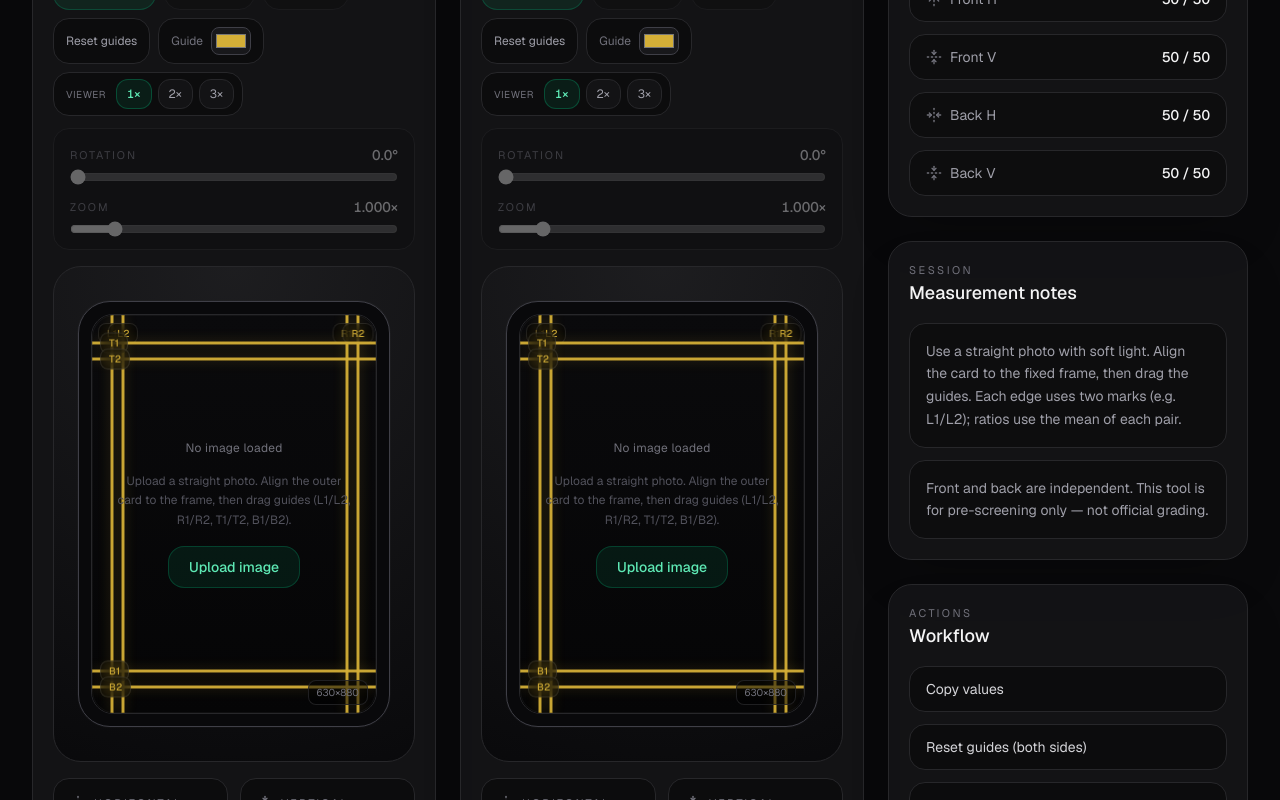
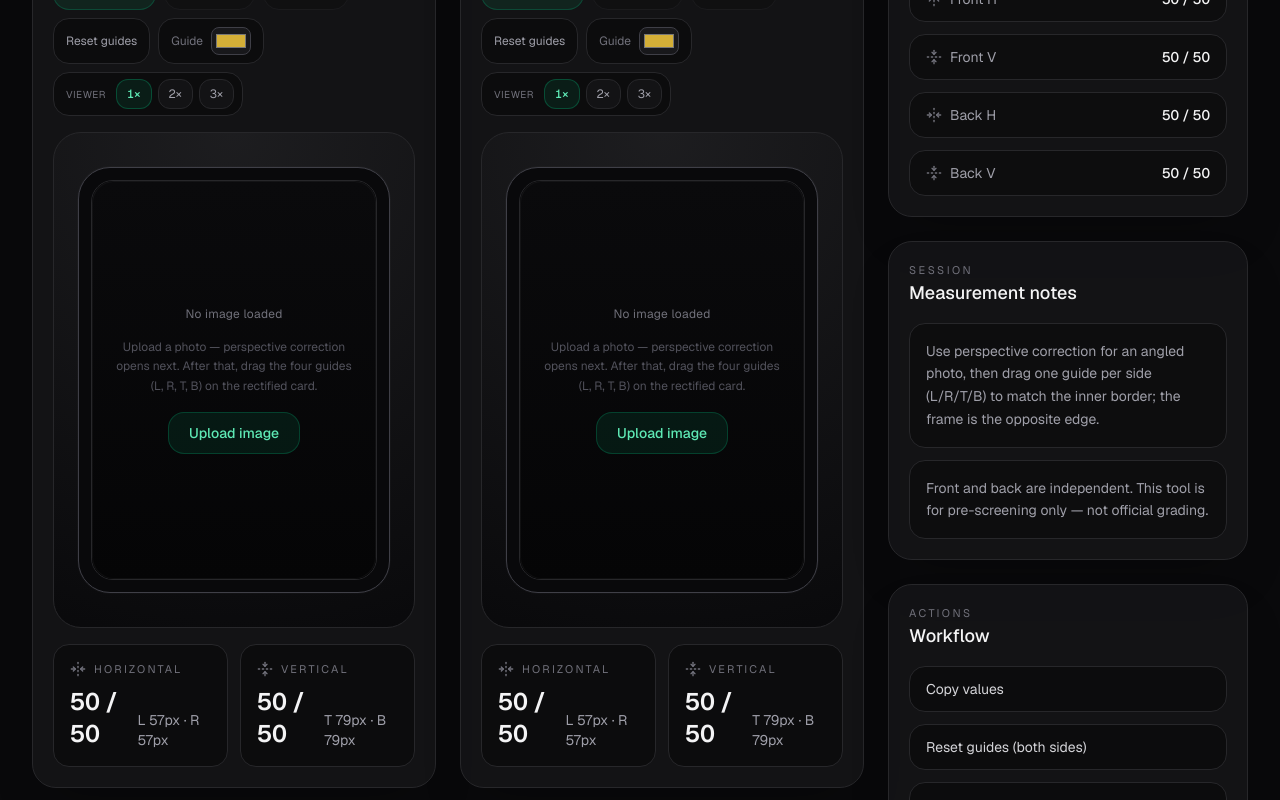
Before and after one commit to lachimek/poke-center, a Next.js app: page / in a window 1280 px wide. Shown: the part 280-1080 px from the top of the page. Built offline with nearby package versions, Linux system fonts and the light colour scheme.

Commit message:
guides change and rotation, zoom removal

```diff
--- a/src/components/centering/CardViewer.tsx
+++ b/src/components/centering/CardViewer.tsx
@@ -10,9 +10,6 @@ import {
 import {
   CARD_LOGICAL_HEIGHT,
   CARD_LOGICAL_WIDTH,
-  WHEEL_ZOOM_STEP,
-  ZOOM_MAX,
-  ZOOM_MIN,
 } from "@/lib/centering/constants";
 import type { GuideLines, ViewTransform } from "@/lib/centering/types";
 import { GuideOverlay } from "./GuideOverlay";
@@ -117,7 +114,6 @@ export function CardViewer({
     const s = fitScale(fw, fh, natural.w, natural.h);
     onTransformChange({
       scale: s,
-      rotation: 0,
       offsetX: 0,
       offsetY: 0,
     });
@@ -142,23 +138,10 @@ export function CardViewer({
       const s = fitScale(fw, fh, w, h);
       onTransformChange({
         scale: s,
-        rotation: 0,
         offsetX: 0,
         offsetY: 0,
       });
     });
-  };
-
-  const onWheel = (e: React.WheelEvent) => {
-    if (!imageSrc) return;
-    e.preventDefault();
-    const dir = e.deltaY > 0 ? -1 : 1;
-    const factor = dir > 0 ? WHEEL_ZOOM_STEP : 1 / WHEEL_ZOOM_STEP;
-    const next = Math.min(
-      ZOOM_MAX,
-      Math.max(ZOOM_MIN, transform.scale * factor),
-    );
-    onTransformChange({ ...transform, scale: next });
   };
 
   const panStart = (e: React.PointerEvent) => {
@@ -193,7 +176,7 @@ export function CardViewer({
     panRef.current = null;
   };
 
-  const { scale, rotation, offsetX, offsetY } = transform;
+  const { scale, offsetX, offsetY } = transform;
   const nw = natural?.w ?? 0;
   const nh = natural?.h ?? 0;
   const dispW = nw * scale;
@@ -214,7 +197,6 @@ export function CardViewer({
             style={{
               aspectRatio: `${CARD_LOGICAL_WIDTH} / ${CARD_LOGICAL_HEIGHT}`,
             }}
-            onWheel={onWheel}
           >
             <div
               className="absolute inset-0 bg-[linear-gradient(180deg,#0a0a0c_0%,#050506_100%)]"
@@ -238,8 +220,8 @@ export function CardViewer({
                   No image loaded
                 </p>
                 <p className="max-w-[260px] text-xs leading-relaxed text-zinc-600">
-                  Upload a straight photo. Align the outer card to the frame,
-                  then drag guides (L1/L2, R1/R2, T1/T2, B1/B2).
+                  Upload a photo — perspective correction opens next. After
+                  that, drag the four guides (L, R, T, B) on the rectified card.
                 </p>
                 <button
                   type="button"
@@ -266,8 +248,6 @@ export function CardViewer({
                     height: natural ? dispH : 0,
                     marginLeft: natural ? -dispW / 2 + offsetX : 0,
                     marginTop: natural ? -dispH / 2 + offsetY : 0,
-                    transform: `rotate(${rotation}deg)`,
-                    transformOrigin: "center center",
                     opacity: natural ? 1 : 0,
                   }}
                 >
@@ -288,12 +268,14 @@ export function CardViewer({
 
             <div className="pointer-events-none absolute inset-0 z-[5] rounded-[22px] shadow-[inset_0_0_0_1px_rgba(255,255,255,0.04)]" />
 
+            {imageSrc ? (
               <GuideOverlay
                 displayScale={displayScale}
                 guides={guides}
                 onGuidesChange={onGuidesChange}
                 guideColor={guideColor}
               />
+            ) : null}
           </div>
         </div>
       </div>
--- a/src/components/centering/CardWorkspace.tsx
+++ b/src/components/centering/CardWorkspace.tsx
@@ -110,7 +110,8 @@ export function CardWorkspace({
   const onUpload = useCallback(
     (file: File) => {
       const url = URL.createObjectURL(file);
-      setPerspectiveMode(false);
+      setPerspectiveSession((n) => n + 1);
+      setPerspectiveMode(true);
       setPerspectiveDraft(null);
       setPerspectiveValid(false);
       setPerspectiveHint(null);
@@ -232,28 +233,6 @@ export function CardWorkspace({
     };
   }, [perspectiveDraft, perspectiveValid, setState, state.rawImageSrc]);
 
-  const onResetRectification = useCallback(() => {
-    setState((s) => {
-      const rectified = s.imageSrc;
-      if (!s.rawImageSrc || !rectified || rectified === s.rawImageSrc) {
-        return s;
-      }
-      URL.revokeObjectURL(rectified);
-      return {
-        ...s,
-        imageSrc: s.rawImageSrc,
-        transform: { ...DEFAULT_VIEW_TRANSFORM },
-        guides: { ...DEFAULT_GUIDES },
-      };
-    });
-    setFitRequestId((n) => n + 1);
-  }, [setState]);
-
-  const isRectified =
-    !!state.rawImageSrc &&
-    !!state.imageSrc &&
-    state.imageSrc !== state.rawImageSrc;
-
   return (
     <section className="flex min-w-0 flex-col rounded-3xl border border-zinc-800 bg-zinc-900/70 p-5 shadow-2xl shadow-black/20">
       <input
@@ -283,8 +262,6 @@ export function CardWorkspace({
       <Toolbar
         hasImage={!!state.imageSrc}
         onReplaceImage={() => replaceInputRef.current?.click()}
-        transform={state.transform}
-        onTransformChange={onTransformChange}
         onResetView={onResetView}
         onResetGuides={onResetGuides}
         guideColor={state.guideColor}
@@ -294,11 +271,9 @@ export function CardWorkspace({
         perspectiveMode={perspectiveMode}
         perspectiveApplyEnabled={perspectiveValid && !!perspectiveDraft}
         perspectiveHint={perspectiveHint}
-        isRectified={isRectified}
         onOpenPerspective={onOpenPerspective}
         onPerspectiveApply={onPerspectiveApply}
         onPerspectiveCancel={onPerspectiveCancel}
-        onResetRectification={onResetRectification}
       />
 
       {perspectiveMode && state.rawImageSrc ? (
--- a/src/components/centering/CenteringApp.tsx
+++ b/src/components/centering/CenteringApp.tsx
@@ -147,7 +147,7 @@ export function CenteringApp() {
         <CardWorkspace
           title="Front"
           sideLabel="Side A"
-          helper="63:88 locked · 8 guides"
+          helper="63:88 · 4 guides"
           side="front"
           viewerMagnify={viewerMagnify}
           onViewerMagnify={(factor) => setMagnifyForSide("front", factor)}
--- a/src/components/centering/GuideOverlay.tsx
+++ b/src/components/centering/GuideOverlay.tsx
@@ -18,17 +18,13 @@ type GuideOverlayProps = {
 const LINE_HIT_PX = 12;
 
 const VERTICAL: { key: GuideKey; label: string }[] = [
-  { key: "left1", label: "L1" },
-  { key: "left2", label: "L2" },
-  { key: "right1", label: "R1" },
-  { key: "right2", label: "R2" },
+  { key: "left", label: "L" },
+  { key: "right", label: "R" },
 ];
 
 const HORIZONTAL: { key: GuideKey; label: string }[] = [
-  { key: "top1", label: "T1" },
-  { key: "top2", label: "T2" },
-  { key: "bottom1", label: "B1" },
-  { key: "bottom2", label: "B2" },
+  { key: "top", label: "T" },
+  { key: "bottom", label: "B" },
 ];
 
 export function GuideOverlay({
--- a/src/components/centering/SummaryPanel.tsx
+++ b/src/components/centering/SummaryPanel.tsx
@@ -14,7 +14,7 @@ type SummaryPanelProps = {
 };
 
 function fmtGuides(g: GuideLines): string {
-  return `L ${g.left1}/${g.left2} · R ${g.right1}/${g.right2} · T ${g.top1}/${g.top2} · B ${g.bottom1}/${g.bottom2}`;
+  return `L ${g.left} · R ${g.right} · T ${g.top} · B ${g.bottom}`;
 }
 
 export function SummaryPanel({
@@ -119,9 +119,9 @@ export function SummaryPanel({
         </div>
         <div className="space-y-3 text-sm text-zinc-400">
           <div className="rounded-2xl border border-zinc-800 bg-zinc-950/60 p-4 leading-relaxed">
-            Use a straight photo with soft light. Align the card to the fixed
-            frame, then drag the guides. Each edge uses two marks (e.g. L1/L2);
-            ratios use the mean of each pair.
+            Use perspective correction for an angled photo, then drag one guide
+            per side (L/R/T/B) to match the inner border; the frame is the
+            opposite edge.
           </div>
           <div className="rounded-2xl border border-zinc-800 bg-zinc-950/60 p-4 leading-relaxed">
             Front and back are independent. This tool is for pre-screening only
--- a/src/components/centering/Toolbar.tsx
+++ b/src/components/centering/Toolbar.tsx
@@ -1,17 +1,6 @@
 "use client";
 
-import {
-  ROTATION_SLIDER_STEP,
-  ZOOM_MAX,
-  ZOOM_MIN,
-  ZOOM_SLIDER_STEP,
-} from "@/lib/centering/constants";
-import type { ViewerMagnifyFactor, ViewTransform } from "@/lib/centering/types";
-
-function normalizeRotationDeg(deg: number): number {
-  const r = deg % 360;
-  return r < 0 ? r + 360 : r;
-}
+import type { ViewerMagnifyFactor } from "@/lib/centering/types";
 
 const VIEWER_MAGNIFY_BUTTONS: {
   factor: ViewerMagnifyFactor | null;
@@ -28,8 +17,6 @@ const btnBase =
 type ToolbarProps = {
   hasImage: boolean;
   onReplaceImage: () => void;
-  transform: ViewTransform;
-  onTransformChange: (t: ViewTransform) => void;
   onResetView: () => void;
   onResetGuides: () => void;
   guideColor: string;
@@ -39,18 +26,14 @@ type ToolbarProps = {
   perspectiveMode: boolean;
   perspectiveApplyEnabled: boolean;
   perspectiveHint: string | null;
-  isRectified: boolean;
   onOpenPerspective: () => void;
   onPerspectiveApply: () => void;
   onPerspectiveCancel: () => void;
-  onResetRectification: () => void;
 };
 
 export function Toolbar({
   hasImage,
   onReplaceImage,
-  transform,
-  onTransformChange,
   onResetView,
   onResetGuides,
   guideColor,
@@ -60,26 +43,10 @@ export function Toolbar({
   perspectiveMode,
   perspectiveApplyEnabled,
   perspectiveHint,
-  isRectified,
   onOpenPerspective,
   onPerspectiveApply,
   onPerspectiveCancel,
-  onResetRectification,
 }: ToolbarProps) {
-  const rotationShown = normalizeRotationDeg(transform.rotation);
-
-  const setRotation = (rotation: number) => {
-    onTransformChange({
-      ...transform,
-      rotation: normalizeRotationDeg(rotation),
-    });
-  };
-
-  const setScale = (scale: number) => {
-    const s = Math.min(ZOOM_MAX, Math.max(ZOOM_MIN, scale));
-    onTransformChange({ ...transform, scale: s });
-  };
-
   return (
     <div className="mb-4 flex flex-col gap-3">
       <div className="flex flex-wrap gap-2">
@@ -120,15 +87,6 @@ export function Toolbar({
               Cancel
             </button>
           </>
-        ) : null}
-        {isRectified && !perspectiveMode ? (
-          <button
-            type="button"
-            onClick={onResetRectification}
-            className={`${btnBase} border-amber-500/25 bg-amber-500/10 text-amber-200/90 hover:bg-amber-500/15`}
-          >
-            Reset rectification
-          </button>
         ) : null}
         <button
           type="button"
@@ -196,51 +154,6 @@ export function Toolbar({
       {perspectiveMode && perspectiveHint ? (
         <p className="text-xs text-amber-200/80">{perspectiveHint}</p>
       ) : null}
-
-      <div
-        className={`rounded-2xl border border-zinc-800 bg-zinc-950/60 p-4 ${
-          !hasImage || perspectiveMode ? "pointer-events-none opacity-45" : ""
-        }`}
-      >
-        <div className="flex flex-col gap-4">
-          <label className="flex flex-col gap-2">
-            <span className="flex items-center justify-between text-[11px] uppercase tracking-[0.18em] text-zinc-500">
-              Rotation
-              <span className="tabular-nums text-sm font-medium normal-case tracking-normal text-zinc-300">
-                {rotationShown.toFixed(1)}°
-              </span>
-            </span>
-            <input
-              type="range"
-              min={0}
-              max={359.9}
-              step={ROTATION_SLIDER_STEP}
-              value={Math.min(359.9, rotationShown)}
-              disabled={!hasImage}
-              onChange={(e) => setRotation(Number(e.target.value))}
-              className="h-2 w-full cursor-pointer accent-emerald-500 disabled:cursor-not-allowed"
-            />
-          </label>
-          <label className="flex flex-col gap-2">
-            <span className="flex items-center justify-between text-[11px] uppercase tracking-[0.18em] text-zinc-500">
-              Zoom
-              <span className="tabular-nums text-sm font-medium normal-case tracking-normal text-zinc-300">
-                {transform.scale.toFixed(3)}×
-              </span>
-            </span>
-            <input
-              type="range"
-              min={ZOOM_MIN}
-              max={ZOOM_MAX}
-              step={ZOOM_SLIDER_STEP}
-              value={Math.min(ZOOM_MAX, Math.max(ZOOM_MIN, transform.scale))}
-              disabled={!hasImage}
-              onChange={(e) => setScale(Number(e.target.value))}
-              className="h-2 w-full cursor-pointer accent-emerald-500 disabled:cursor-not-allowed"
-            />
-          </label>
-        </div>
-      </div>
     </div>
   );
 }
--- a/src/lib/centering/constants.ts
+++ b/src/lib/centering/constants.ts
@@ -4,45 +4,24 @@ export const CARD_LOGICAL_HEIGHT = 880;
 
 export const CARD_ASPECT_RATIO = 63 / 88;
 
-/** Minimum gap between left pair / right pair (and top / bottom) in logical units. */
+/** Minimum gap between left and right guides (and top / bottom) in logical units. */
 export const GUIDE_MIN_GAP = 8;
 
 const w = CARD_LOGICAL_WIDTH;
 const h = CARD_LOGICAL_HEIGHT;
 
-/**
- * Eight guides: two verticals per horizontal margin (left / right), two horizontals per vertical margin (top / bottom).
- * Not a single inner rectangle — each edge is bracketed by a pair.
- */
+/** One movable line per side; opposite side of the frame is the view edge. */
 export const DEFAULT_GUIDES = {
-  left1: Math.round(w * 0.07),
-  left2: Math.round(w * 0.11),
-  right1: Math.round(w * 0.89),
-  right2: Math.round(w * 0.93),
-  top1: Math.round(h * 0.07),
-  top2: Math.round(h * 0.11),
-  bottom1: Math.round(h * 0.89),
-  bottom2: Math.round(h * 0.93),
+  left: Math.round(w * 0.09),
+  right: Math.round(w * 0.91),
+  top: Math.round(h * 0.09),
+  bottom: Math.round(h * 0.91),
 } as const;
 
 export const DEFAULT_VIEW_TRANSFORM = {
   scale: 1,
-  rotation: 0,
   offsetX: 0,
   offsetY: 0,
 } as const;
 
 export const DEFAULT_GUIDE_COLOR = "#d4af37";
-
-/** View zoom limits (display scale vs intrinsic pixels). */
-export const ZOOM_MIN = 0.05;
-export const ZOOM_MAX = 8;
-
-/** Wheel zoom multiplier per notch (closer to 1 = finer). */
-export const WHEEL_ZOOM_STEP = 1.005;
-
-/** Range input step for zoom slider. */
-export const ZOOM_SLIDER_STEP = 0.001;
-
-/** Rotation slider step (degrees). */
-export const ROTATION_SLIDER_STEP = 0.1;
--- a/src/lib/centering/math.ts
+++ b/src/lib/centering/math.ts
@@ -21,7 +21,7 @@ function clamp(v: number, lo: number, hi: number): number {
 }
 
 /**
- * Pairs stay ordered (a ≤ b); left pair stays left of right pair; top pair above bottom pair.
+ * Keeps left < right and top < bottom with at least `gap`, clamped to the logical card.
  */
 export function clampGuides(
   guides: GuideLines,
@@ -29,74 +29,53 @@ export function clampGuides(
   h = CARD_LOGICAL_HEIGHT,
   gap = GUIDE_MIN_GAP,
 ): GuideLines {
-  const cx = (v: number) => clamp(v, 0, w);
-  const cy = (v: number) => clamp(v, 0, h);
-
-  let left1 = cx(guides.left1);
-  let left2 = cx(guides.left2);
-  let right1 = cx(guides.right1);
-  let right2 = cx(guides.right2);
-  if (left1 > left2) {
-    const t = left1;
-    left1 = left2;
-    left2 = t;
+  let left = clamp(guides.left, 0, w);
+  let right = clamp(guides.right, 0, w);
+  if (right - left < gap) {
+    const mid = (left + right) * 0.5;
+    left = mid - gap * 0.5;
+    right = mid + gap * 0.5;
   }
-  if (right1 > right2) {
-    const t = right1;
-    right1 = right2;
-    right2 = t;
+  left = clamp(left, 0, w - gap);
+  right = clamp(right, gap, w);
+  if (right < left + gap) {
+    right = left + gap;
+  }
+  if (right > w) {
+    right = w;
+    left = w - gap;
+  }
+  if (left < 0) {
+    left = 0;
+    right = gap;
   }
 
-  let top1 = cy(guides.top1);
-  let top2 = cy(guides.top2);
-  let bottom1 = cy(guides.bottom1);
-  let bottom2 = cy(guides.bottom2);
-  if (top1 > top2) {
-    const t = top1;
-    top1 = top2;
-    top2 = t;
+  let top = clamp(guides.top, 0, h);
+  let bottom = clamp(guides.bottom, 0, h);
+  if (bottom - top < gap) {
+    const mid = (top + bottom) * 0.5;
+    top = mid - gap * 0.5;
+    bottom = mid + gap * 0.5;
   }
-  if (bottom1 > bottom2) {
-    const t = bottom1;
-    bottom1 = bottom2;
-    bottom2 = t;
+  top = clamp(top, 0, h - gap);
+  bottom = clamp(bottom, gap, h);
+  if (bottom < top + gap) {
+    bottom = top + gap;
+  }
+  if (bottom > h) {
+    bottom = h;
+    top = h - gap;
+  }
+  if (top < 0) {
+    top = 0;
+    bottom = gap;
   }
 
-  if (left2 > right1 - gap) {
-    const m = (left2 + right1) / 2;
-    left2 = cx(m - gap / 2);
-    right1 = cx(m + gap / 2);
-  }
-  left1 = cx(Math.min(left1, left2 - gap));
-  right2 = cx(Math.max(right2, right1 + gap));
-
-  if (top2 > bottom1 - gap) {
-    const m = (top2 + bottom1) / 2;
-    top2 = cy(m - gap / 2);
-    bottom1 = cy(m + gap / 2);
-  }
-  top1 = cy(Math.min(top1, top2 - gap));
-  bottom2 = cy(Math.max(bottom2, bottom1 + gap));
-
-  return {
-    left1: cx(left1),
-    left2: cx(left2),
-    right1: cx(right1),
-    right2: cx(right2),
-    top1: cy(top1),
-    top2: cy(top2),
-    bottom1: cy(bottom1),
-    bottom2: cy(bottom2),
-  };
-}
-
-function mean(a: number, b: number): number {
-  return (a + b) / 2;
+  return { left, right, top, bottom };
 }
 
 /**
- * Effective inner reference per edge = mean of that edge’s two guides.
- * Horizontal ratio: leftRep vs (W - rightRep); vertical: topRep vs (H - bottomRep).
+ * Margins: inner guides vs opposite frame edges (logical width/height).
  */
 export function computeSideResult(
   guides: GuideLines,
@@ -104,15 +83,11 @@ export function computeSideResult(
   h = CARD_LOGICAL_HEIGHT,
 ): SideResult {
   const g = clampGuides(guides, w, h);
-  const leftRep = mean(g.left1, g.left2);
-  const rightRep = mean(g.right1, g.right2);
-  const topRep = mean(g.top1, g.top2);
-  const bottomRep = mean(g.bottom1, g.bottom2);
 
-  const leftMargin = leftRep;
-  const rightMargin = w - rightRep;
-  const topMargin = topRep;
-  const bottomMargin = h - bottomRep;
+  const leftMargin = g.left;
+  const rightMargin = w - g.right;
+  const topMargin = g.top;
+  const bottomMargin = h - g.bottom;
 
   const hDenom = leftMargin + rightMargin;
   const vDenom = topMargin + bottomMargin;
```
Also changed, not shown: src/lib/centering/types.ts (+12 -20 lines). Lines whose indentation alone changed are shown as unchanged.
